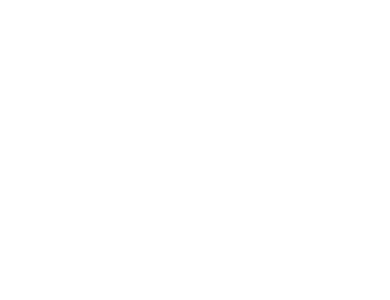
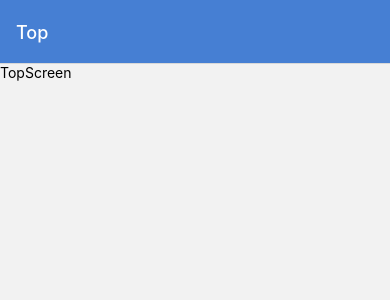
Before and after one commit to yoshifumi-kondo/expo-memory-map, a React Native app: screen / in a window 390 px wide. Shown: the top 300 px of the page. Built offline with nearby package versions, Linux system fonts and the light colour scheme.

Commit message:
create route of screens

```diff
--- a/App.tsx
+++ b/App.tsx
@@ -1,19 +1,56 @@
-import { StatusBar } from 'expo-status-bar';
-import { StyleSheet, Text, View } from 'react-native';
+import EditMapScreen from '@components/screens/CreateMaps/EditMapScreen';
+import SelectMapScreen from '@components/screens/CreateMaps/SelectMapScreen';
+import EditCodeScreen from '@components/screens/MakeCodes/EditCodeScreen';
+import SelectCodeScreen from '@components/screens/MakeCodes/SelectCodeScreen';
+import AdvCardSettingScreen from '@components/screens/RememberCards/AdvCardSettingScreen';
+import AnswerCardScreen from '@components/screens/RememberCards/AnswerCardScreen';
+import CardSettingScreen from '@components/screens/RememberCards/CardSettingScreen ';
+import RememberCardScreen from '@components/screens/RememberCards/RememberCardScreen';
+import ResultCardScreen from '@components/screens/RememberCards/ResultCardScreen';
+import TopSceen from '@components/screens/TopSceen';
+import EditPinScreen from '@components/screens/WriteOnMaps/EditPinScreen';
+import SelectEditPinScreen from '@components/screens/WriteOnMaps/SelectEditPinScreen';
+import { NavigationContainer } from '@react-navigation/native';
+import { createNativeStackNavigator } from '@react-navigation/native-stack';
+
+const Stack = createNativeStackNavigator();
 
 export default function App() {
   return (
-    <View style={styles.container}>
-      <StatusBar style='auto' />
-    </View>
+    <>
+      <NavigationContainer>
+        <Stack.Navigator
+          screenOptions={{
+            headerStyle: {
+              backgroundColor: '#467FD3',
+            },
+            headerTitleStyle: {
+              color: 'white',
+            },
+            headerTitle: 'Top',
+            headerBackTitle: 'Back',
+            headerTintColor: '#fff',
+          }}
+          initialRouteName='Top'
+        >
+          <Stack.Screen name='Top' component={TopSceen} />
+          {/* Create map */}
+          <Stack.Screen name='EditMapScreen' component={EditMapScreen} />
+          <Stack.Screen name='SelectMapScreen' component={SelectMapScreen} />
+          {/* Write on a map */}
+          <Stack.Screen name='EditPinScreen' component={EditPinScreen} />
+          <Stack.Screen name='SelectEditPinScreen' component={SelectEditPinScreen} />
+          {/* Make codes */}
+          <Stack.Screen name='EditCodeScreen' component={EditCodeScreen} />
+          <Stack.Screen name='SelectCodeScreen' component={SelectCodeScreen} />
+          {/* RememberCards */}
+          <Stack.Screen name='CardSettingScreen' component={CardSettingScreen} />
+          <Stack.Screen name='AdvCardSettingScreen' component={AdvCardSettingScreen} />
+          <Stack.Screen name='RememberCardScreen' component={RememberCardScreen} />
+          <Stack.Screen name='AnswerCardScreen' component={AnswerCardScreen} />
+          <Stack.Screen name='ResultCardScreen' component={ResultCardScreen} />
+        </Stack.Navigator>
+      </NavigationContainer>
+    </>
   );
 }
-
-const styles = StyleSheet.create({
-  container: {
-    flex: 1,
-    backgroundColor: '#fff',
-    alignItems: 'center',
-    justifyContent: 'center',
-  },
-});
```
